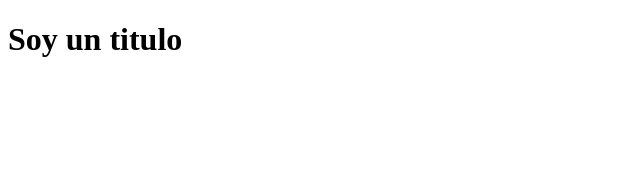
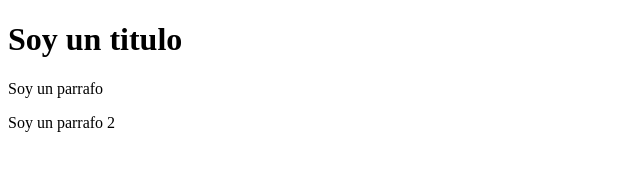
Before and after one commit to camjasaez/clases-js-node, a plain HTML site: page javascript/manipularDOM/index.html in a window 1280 px wide. Shown: the whole page, without its empty margins (0-640 px from the left). Drawn offline with Linux system fonts and the light colour scheme.

Commit message:
Avance en el DOM

```diff
--- a/javascript/manipularDOM/index.html
+++ b/javascript/manipularDOM/index.html
@@ -8,6 +8,10 @@
   </head>
   <body>
     <h1>Soy un titulo</h1>
+    <main>
+      <p>Soy un parrafo</p>
+      <p class="parrafo">Soy un parrafo 2</p>
+    </main>
     <script src="./main.js"></script>
   </body>
 </html>
--- a/javascript/manipularDOM/main.js
+++ b/javascript/manipularDOM/main.js
@@ -1,3 +1,11 @@
 'use srtict';
 const titulo = document.querySelector('h1');
+const parrafo = document.querySelector('.parrafo');
 console.log(titulo);
+console.log(parrafo);
+
+// titulo.innerHTML = '';
+// titulo.innerText = '';
+
+console.log(parrafo.getAttribute('class'));
+parrafo.setAttribute('class', 'aaaa');
```
Also changed, not shown: javascript/CLASES.MD (+4 -0 lines), javascript/manipularDOM/DOM.js (added, +44 -0 lines).
